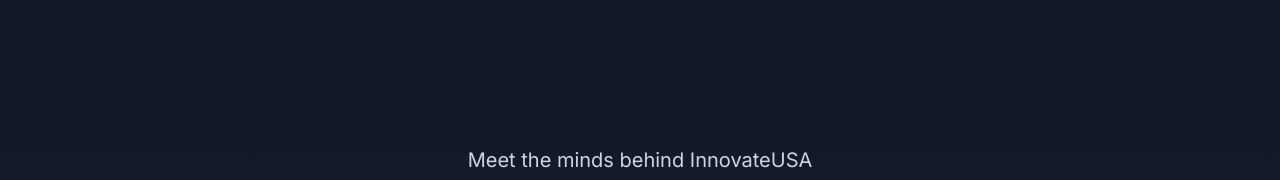
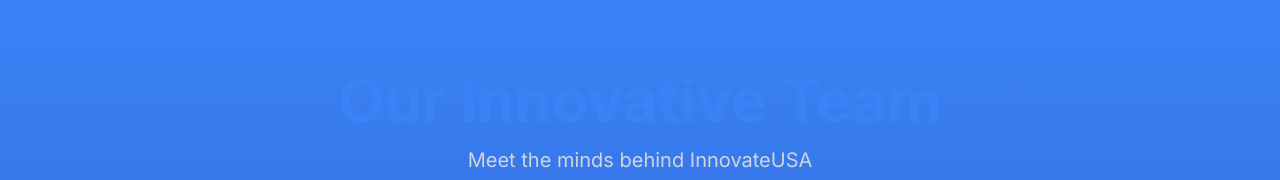
Before and after one commit to arao761/innovate-usa, a Next.js app: page / in a window 1280 px wide. Shown: the part 1226-1406 px from the top of the page. Built offline with nearby package versions, Linux system fonts and the light colour scheme.

Commit message:
changed team section

```diff
--- a/components/TeamSection.tsx
+++ b/components/TeamSection.tsx
@@ -14,7 +14,7 @@ const teamMembers = [
 
 const TeamSection: React.FC = () => {
     return (
-        <section id="team" className="py-20 bg-gradient-to-b from-gray-900 to-gray-800">
+        <section id="team" className="py-20 bg-gradient-to-b from-blue-500 to-blue-800">
             <div className="container mx-auto px-6">
                 <motion.div
                     initial={{ opacity: 0, y: 20 }}
@@ -22,7 +22,7 @@ const TeamSection: React.FC = () => {
                     transition={{ duration: 0.8 }}
                     className="text-center mb-16"
                 >
-                    <h2 className="text-6xl font-bold text-transparent bg-clip-text text-blue-500 mb-4">Our Innovative Team</h2>
+                    <h2 className="text-6xl font-bold text-blue-500 mb-4">Our Innovative Team</h2>
                     <p className="text-xl text-gray-300">Meet the minds behind InnovateUSA</p>
                 </motion.div>
                 <div className="grid grid-cols-1 sm:grid-cols-2 lg:grid-cols-3 gap-10">
```
